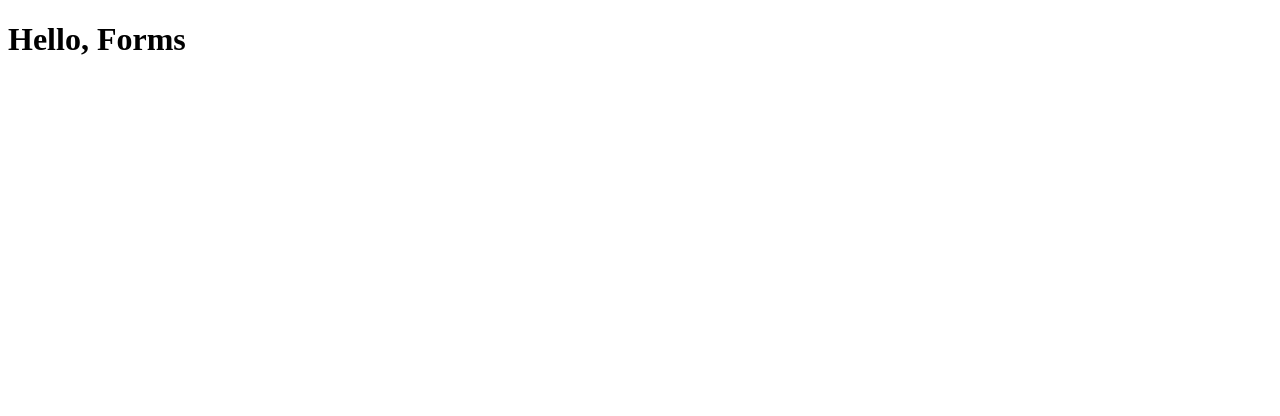
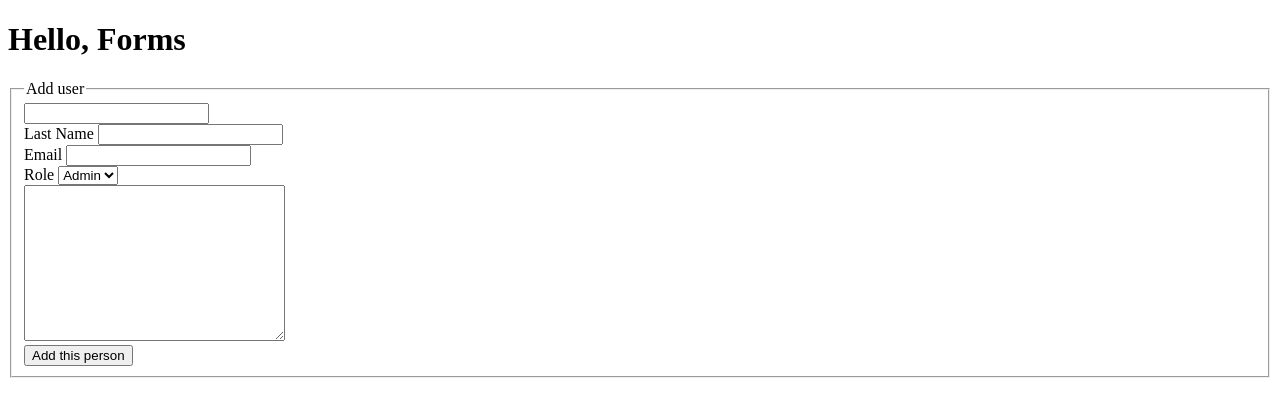
Before and after one commit to muntiMedia/html-form, a plain HTML site: page index.html in a window 1280 px wide. Drawn offline with Linux system fonts and the light colour scheme.

Commit message:
add html content

```diff
--- a/index.html
+++ b/index.html
@@ -6,6 +6,41 @@
     </head>
     <body>
         <h1>Hello, Forms</h1>
+        <form  action="h1" method="post">
+            <fieldset>
+                <legend>Add user</legend>
+                  <div>
+                    <label for=""></label>
+                    <input type="text" id="firstName" name="first_name">
+                </div>
+                <div>
+                    <label for="lastName">Last Name</label>
+                    <input type="text" id="lastName" name="last_name">
+                </div>
+                <div>
+                    <label for="email">Email</label>
+                    <input type="email" id="email" name="email_address">
+                </div>
+
+                <div>
+                    <label for="role">Role</label>
+                    <select name="user_role_name" id="role">
+                        <option value="admin">Admin</option>
+                        <option value="user">User</option>
+                        <option value="guest">Guest</option>
+                    </select>
+                </div>
+
+                <div>
+                    <label for="Bio"></label>
+                    <textarea name="bio" id="bio" cols="30" rows="10"></textarea>
+                </div>
+                <div>
+                    <button type="submit">Add this person</button>
+                </div>
+            </fieldset>
+
+        </form>
 
     </body>
 </html>
```
